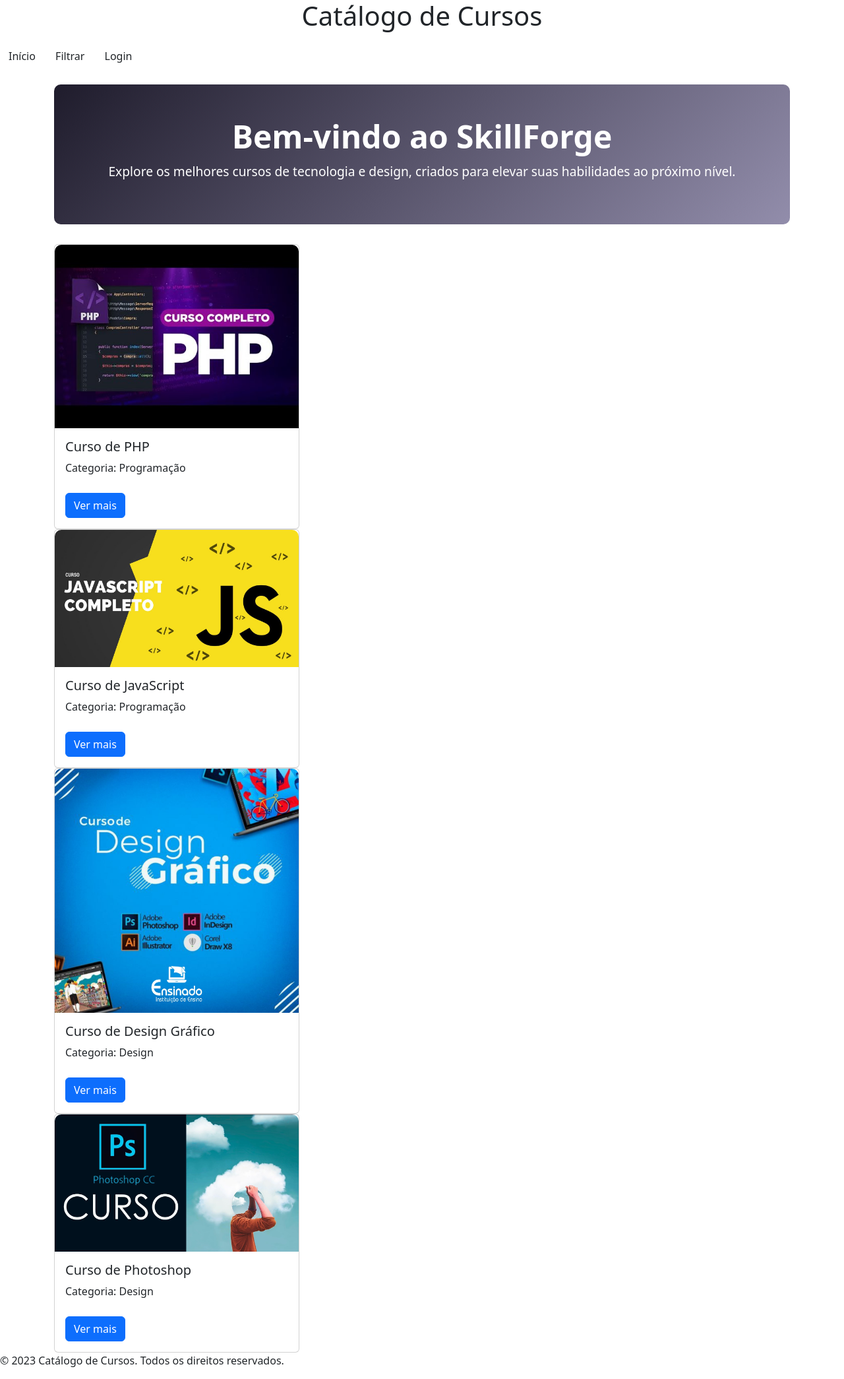
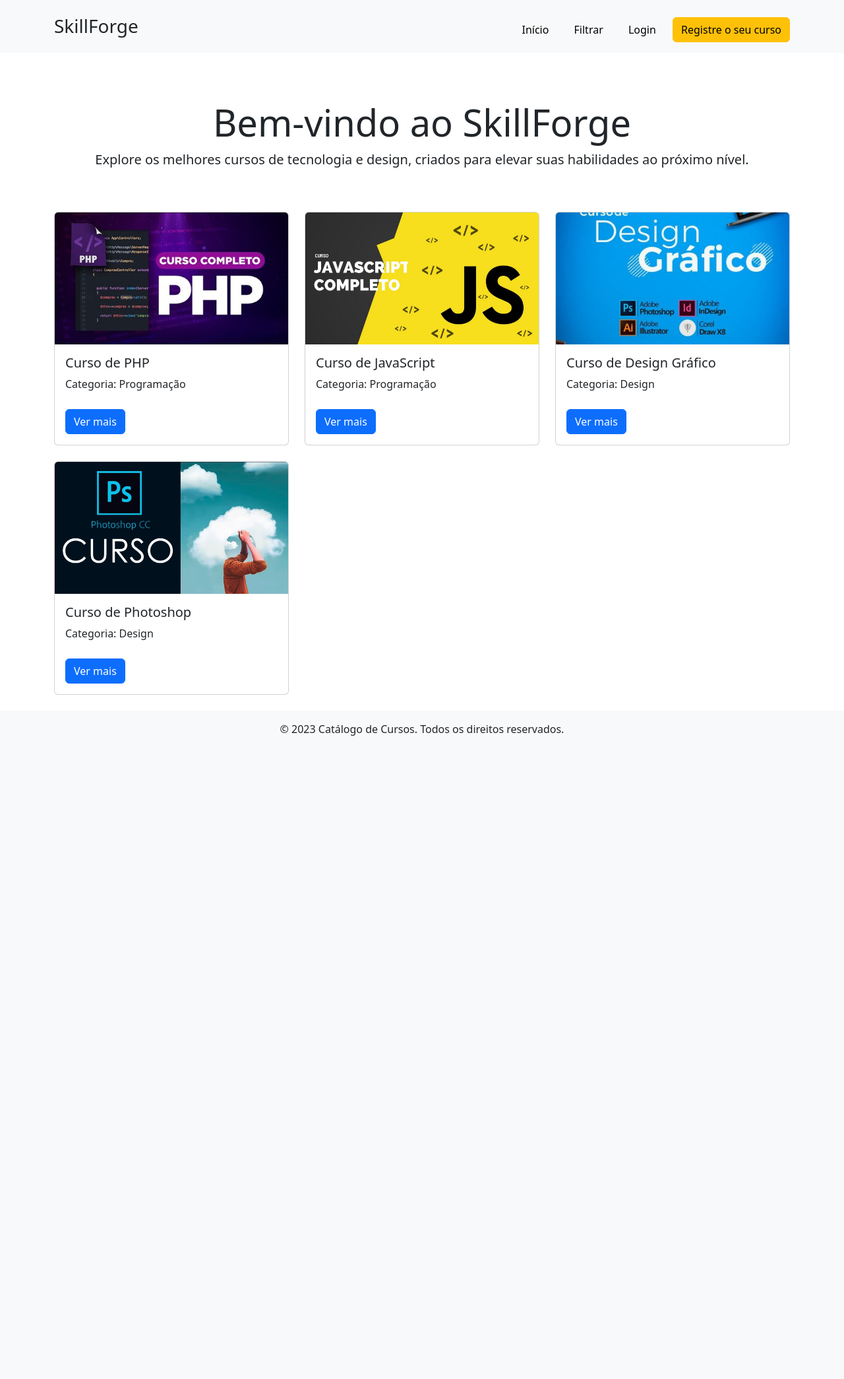
Before and after one commit to BagdalF/php-catalogo-cursos, a PHP site: page / in a window 1280 px wide. Shown: the whole page at 66% size. After the commit the page ends 1115 px from the top, so only its background shows below. Run offline with PHP 8.4, Linux system fonts and the light colour scheme.

Commit message:
Correção de Bugs

```diff
--- a/includes/footer.php
+++ b/includes/footer.php
@@ -1,5 +1,21 @@
-<footer>
+<footer id="footer" class="bg-light text-center py-3 fixed-bottom">
     <p>&copy; 2023 Catálogo de Cursos. Todos os direitos reservados.</p>
 </footer>
+
+<!-- Adiciona a classe 'fixed-bottom' se o documento for menor que a altura da janela -->
+<script>
+    document.addEventListener("DOMContentLoaded", () => {
+        const footer = document.getElementById("footer");
+        const documentHeight = document.documentElement.scrollHeight;
+        const windowHeight = window.innerHeight;
+
+        if (documentHeight <= windowHeight) {
+            footer.classList.add("fixed-bottom");
+        } else {
+            footer.classList.remove("fixed-bottom");
+        }
+    });
+</script>
+
 </body>
 </html>
--- a/includes/header.php
+++ b/includes/header.php
@@ -9,11 +9,21 @@
     <script src="https://cdn.jsdelivr.net/npm/bootstrap@5.3.5/dist/js/bootstrap.bundle.min.js"></script>
 </head>
 <body>
-    <header>
-        <h1>Catálogo de Cursos</h1>
-        <nav>
-            <a href="index.php" class="btn">Início</a>
-            <a href="filtro.php" class="btn">Filtrar</a>
-            <a href="login.php" class="btn">Login</a>
-        </nav>
+    <header class="bg-light py-3">
+        <div class="container">
+            <div class="d-flex justify-content-between align-items-center">
+                <h1 class="h3 mb-0">SkillForge</h1>
+                <nav>
+                    <a href="index.php" class="btn btn-light me-2">Início</a>
+                    <a href="filter.php" class="btn btn-light me-2">Filtrar</a>
+                    <a href="login.php" class="btn btn-light me-2">Login</a>
+                    <a href="<?php echo isset($_SESSION['logged_in']) && $_SESSION['logged_in'] ? 'protected.php' : 'login.php'; ?>"
+                       class="btn btn-warning">
+                        Registre o seu curso
+                    </a>
+                </nav>
+            </div>
+        </div>
     </header>
+</body>
+</html>
--- a/index.php
+++ b/index.php
@@ -1,72 +1,27 @@
 <?php
+session_start();
+
 include 'data/items.php';
 include 'includes/header.php';
 include 'functions/helpers.php';
 ?>
-<link href="https://cdn.jsdelivr.net/npm/bootstrap@5.3.5/dist/css/bootstrap.min.css" rel="stylesheet">
-<script src="https://cdn.jsdelivr.net/npm/bootstrap@5.3.5/dist/js/bootstrap.bundle.min.js"></script>
 
-<style>
-.hero {
-    background: linear-gradient(135deg, #1f1c2c, #928dab);
-    color: white;
-    text-align: center;
-    padding: 50px 20px;
-    border-radius: 10px;
-    margin-bottom: 30px;
-}
-
-.hero h1 {
-    font-size: 3rem;
-    font-weight: bold;
-}
-
-.hero p {
-    font-size: 1.2rem;
-    margin-top: 10px;
-}
-
-.card {
-    transition: transform 0.3s, box-shadow 0.3s;
-}
-
-.card:hover {
-    transform: translateY(-10px);
-    box-shadow: 0 10px 20px rgba(0, 0, 0, 0.2);
-}
-
-.card-img-top {
-    border-radius: 10px 10px 0 0;
-}
-
-.protected-btn {
-    margin-top: 20px;
-    display: flex;
-    justify-content: center;
-}
-</style>
+<!-- <?php var_dump($_SESSION) ?> -->
 
 <div class="container mt-4 h-100">
     <!-- Hero Section -->
-    <div class="hero">
-        <h1>Bem-vindo ao SkillForge</h1>
-        <p>Explore os melhores cursos de tecnologia e design, criados para elevar suas habilidades ao próximo nível.</p>
-    </div>
-
-    <!-- Botão Área Protegida -->
-    <div class="protected-btn">
-        <?php if (isset($_SESSION['logged_in']) && $_SESSION['logged_in']): ?>
-        <a href="protected.php" class="btn btn-warning">Acessar Área Protegida</a>
-        <?php endif; ?>
+    <div class="hero text-center p-5 rounded">
+        <h1 class="display-4">Bem-vindo ao SkillForge</h1>
+        <p class="lead">Explore os melhores cursos de tecnologia e design, criados para elevar suas habilidades ao próximo nível.</p>
     </div>
 
     <!-- Catálogo de Cursos -->
-    <div class="h-100">
+    <div class="row">
         <?php foreach ($items as $item): ?>
-        <div class="col-md-4">
-            <div class="card">
-                <img src="<?php echo escape($item['image']); ?>" class="card-img-top"
-                    alt="<?php echo escape($item['title']); ?>">
+        <div class="col-md-4 mb-4">
+            <div class="card h-100">
+                <img src="<?php echo escape($item['image']); ?>" class="card-img-top object-fit-cover"
+                    alt="<?php echo escape($item['title']); ?>" width="100%" height="200px">
                 <div class="card-body">
                     <h5 class="card-title"><?php echo escape($item['title']); ?></h5>
                     <p class="card-text">Categoria: <?php echo escape($item['category']); ?></p>
--- a/login.php
+++ b/login.php
@@ -1,22 +1,17 @@
 <?php
-session_start();
 
-// Nome de usuário e senha fixos (senha armazenada como hash)
 $fixed_username = 'admin';
 $fixed_password_hash = password_hash('123456', PASSWORD_DEFAULT); // Substitua '123456' pela senha desejada
 
-// Verifica se o formulário foi enviado
 if ($_SERVER['REQUEST_METHOD'] === 'POST') {
     $username = $_POST['username'] ?? '';
     $password = $_POST['password'] ?? '';
 
     // Valida o nome de usuário e a senha
     if ($username === $fixed_username && password_verify($password, $fixed_password_hash)) {
-        session_regenerate_id(true); // Garante uma nova sessão para evitar fixação de sessão
         $_SESSION['logged_in'] = true;
         $_SESSION['username'] = $username;
 
-        // Redireciona para a página inicial
         header('Location: index.php');
         exit;
     } else {
```
Also changed, not shown: filter.php (added, +65 -0 lines), filtro.php (deleted, +0 -74 lines).
